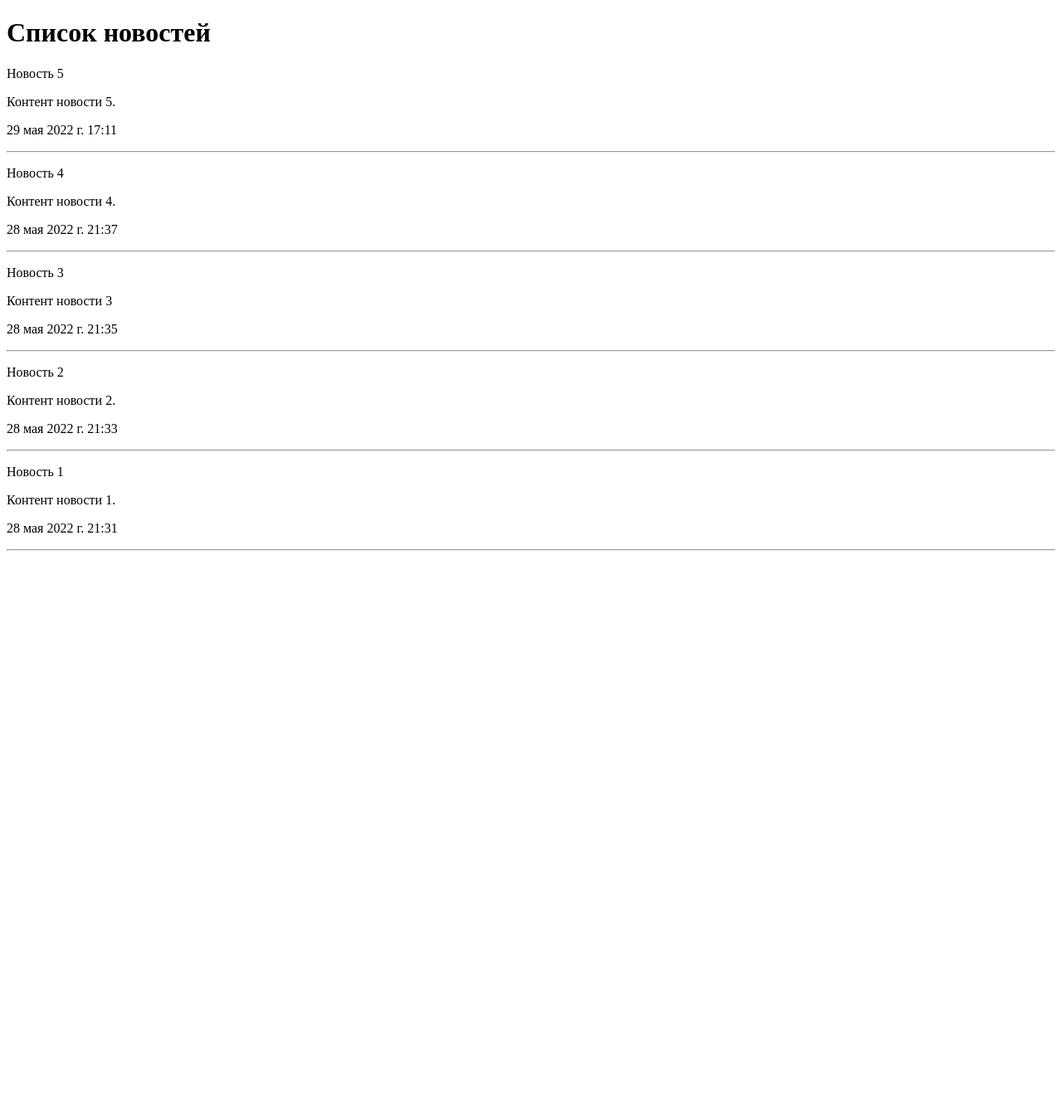
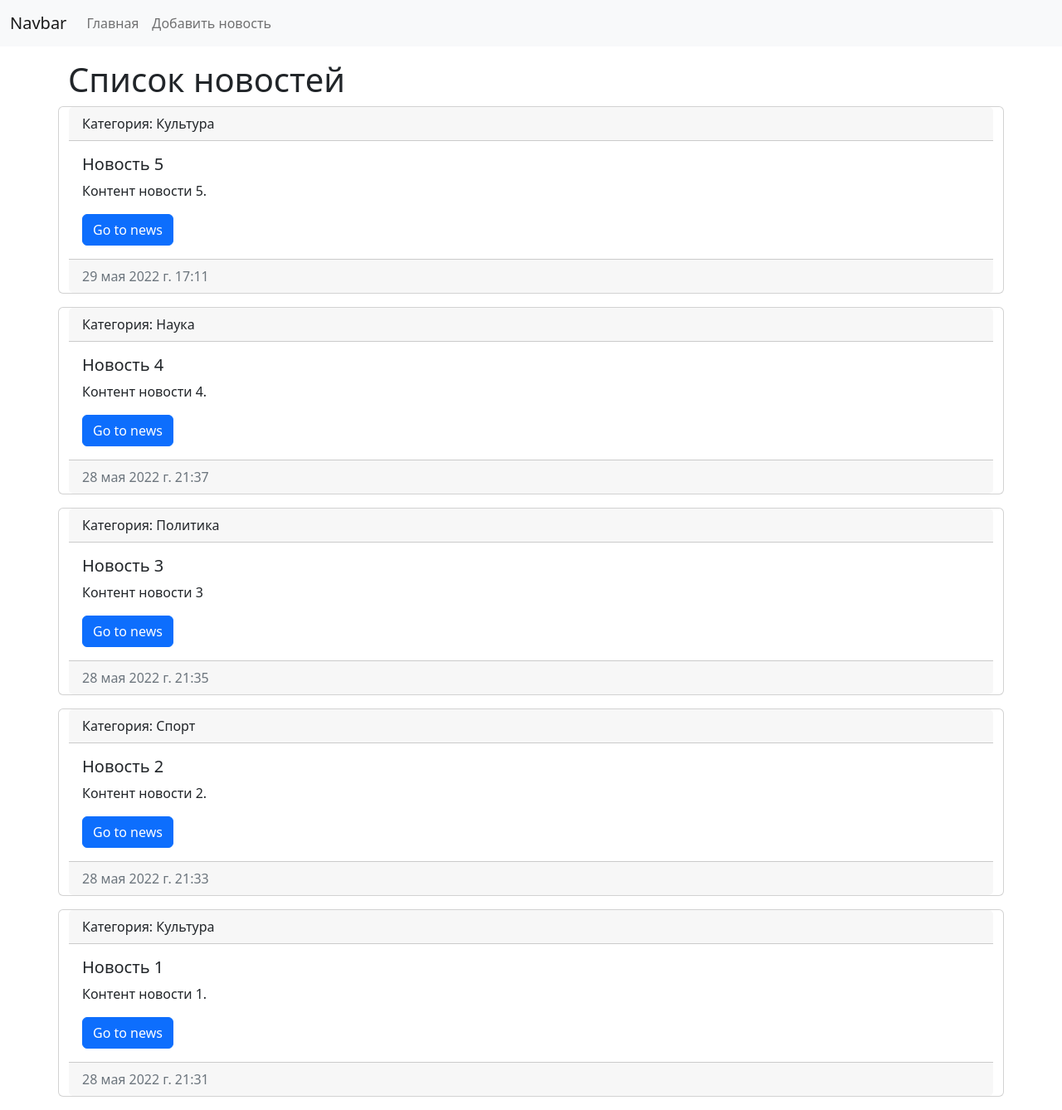
Before and after one commit to ReplayForever/blog, a Django app: page / in a window 1280 px wide. Shown: the whole page at 83% size. Before the commit the page ends 664 px from the top, so only its background shows below. Run offline with Django 4.2, Linux system fonts and the light colour scheme; data comes from the database, SQL or seed files in the repository.

Commit message:
update index.html in news

```diff
--- a/news/templates/news/index.html
+++ b/news/templates/news/index.html
@@ -1,21 +1,61 @@
-<!DOCTYPE html>
+<!doctype html>
 <html lang="en">
 <head>
-    <meta charset="UTF-8">
+    <meta charset="utf-8">
+    <meta name="viewport" content="width=device-width, initial-scale=1">
     <title>{{ title }}</title>
+    <link href="https://cdn.jsdelivr.net/npm/bootstrap@5.2.0-beta1/dist/css/bootstrap.min.css" rel="stylesheet"
+          integrity="sha384-0evHe/X+R7YkIZDRvuzKMRqM+OrBnVFBL6DOitfPri4tjfHxaWutUpFmBp4vmVor" crossorigin="anonymous">
 </head>
 <body>
 
-<h1>{{ title }}</h1>
 
-{% for item in news %}
-   <div>
-      <p>{{ item.title }}</p>
-      <p>{{ item.content }}</p>
-      <p>{{ item.created_at }}</p>
-   </div>
-   <hr>
-{% endfor %}
+<nav class="navbar navbar-expand-lg bg-light">
+    <div class="container-fluid">
+        <a class="navbar-brand" href="/">Navbar</a>
+        <button class="navbar-toggler" type="button" data-bs-toggle="collapse" data-bs-target="#navbarSupportedContent"
+                aria-controls="navbarSupportedContent" aria-expanded="false" aria-label="Toggle navigation">
+            <span class="navbar-toggler-icon"></span>
+        </button>
 
+        <div class="collapse navbar-collapse" id="navbarSupportedContent">
+            <ul class="navbar-nav me-auto mb-2 mb-lg-0">
+                <li class="nav-item"><a class="nav-link" href="/">Главная</a></li>
+                <li class="nav-item"><a class="nav-link" href="/">Добавить новость</a></li>
+            </ul>
+        </div>
+    </div>
+</nav>
+
+<div class="container mt-3">
+    <h1>{{ title }}</h1>
+    <div class="row">
+        {% for item in news %}
+            <div class="card mb-3">
+                <div class="card-header">
+                    Категория: {{ item.category }}
+                </div>
+                <div class="card-body">
+                    <h5 class="card-title">{{ item.title }}</h5>
+                    <p class="card-text">{{ item.content }}</p>
+                    <a href="#" class="btn btn-primary">Go to news</a>
+                </div>
+                <div class="card-footer text-muted">
+                    {{ item.created_at}}
+                </div>
+            </div>
+        {% endfor %}
+    </div>
+</div>
+
+<script src="https://cdn.jsdelivr.net/npm/bootstrap@5.2.0-beta1/dist/js/bootstrap.bundle.min.js"
+        integrity="sha384-pprn3073KE6tl6bjs2QrFaJGz5/SUsLqktiwsUTF55Jfv3qYSDhgCecCxMW52nD2"
+        crossorigin="anonymous"></script>
+<script src="https://cdn.jsdelivr.net/npm/@popperjs/core@2.11.5/dist/umd/popper.min.js"
+        integrity="sha384-Xe+8cL9oJa6tN/veChSP7q+mnSPaj5Bcu9mPX5F5xIGE0DVittaqT5lorf0EI7Vk"
+        crossorigin="anonymous"></script>
+<script src="https://cdn.jsdelivr.net/npm/bootstrap@5.2.0-beta1/dist/js/bootstrap.min.js"
+        integrity="sha384-kjU+l4N0Yf4ZOJErLsIcvOU2qSb74wXpOhqTvwVx3OElZRweTnQ6d31fXEoRD1Jy"
+        crossorigin="anonymous"></script>
 </body>
 </html>
```
